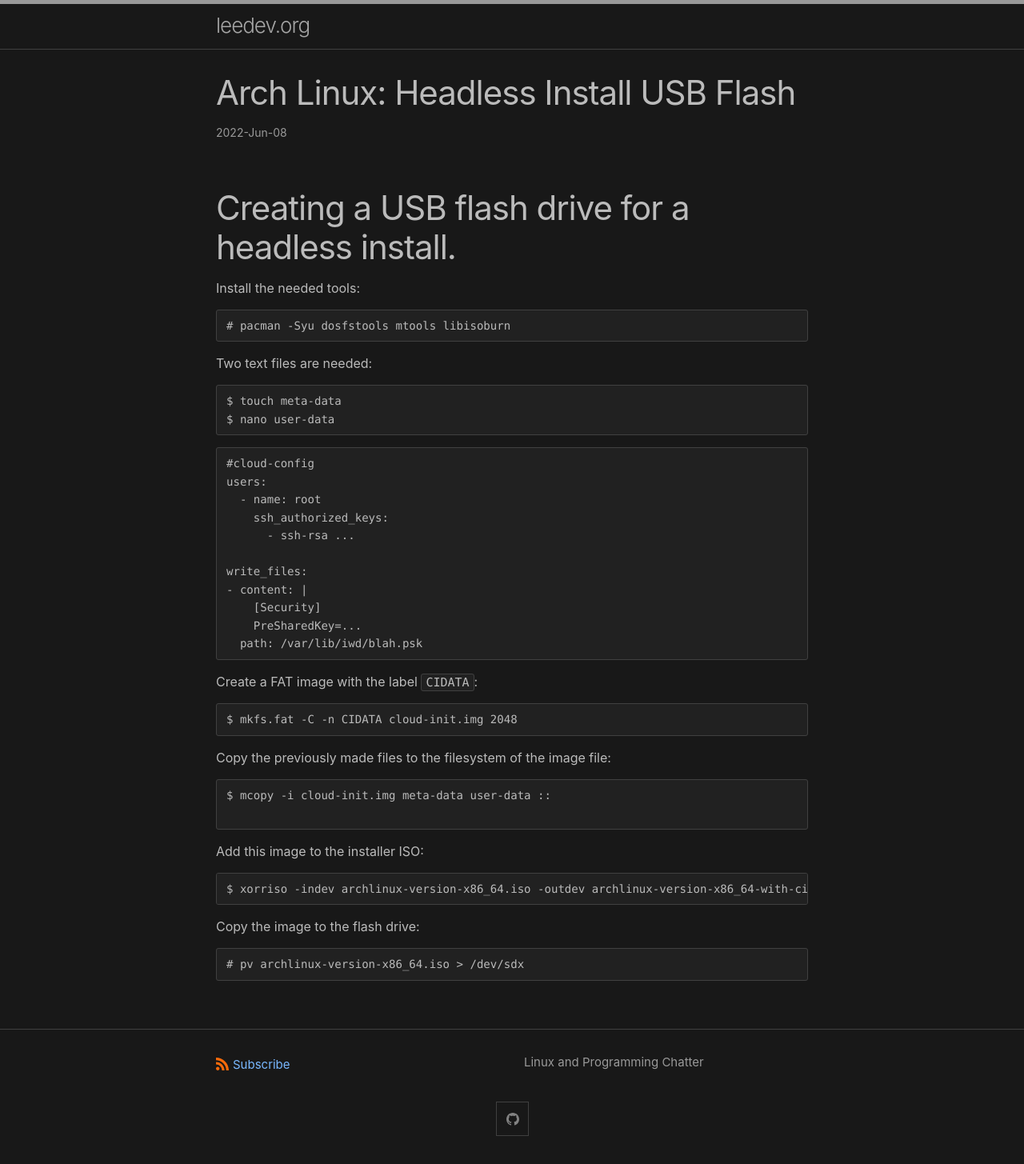
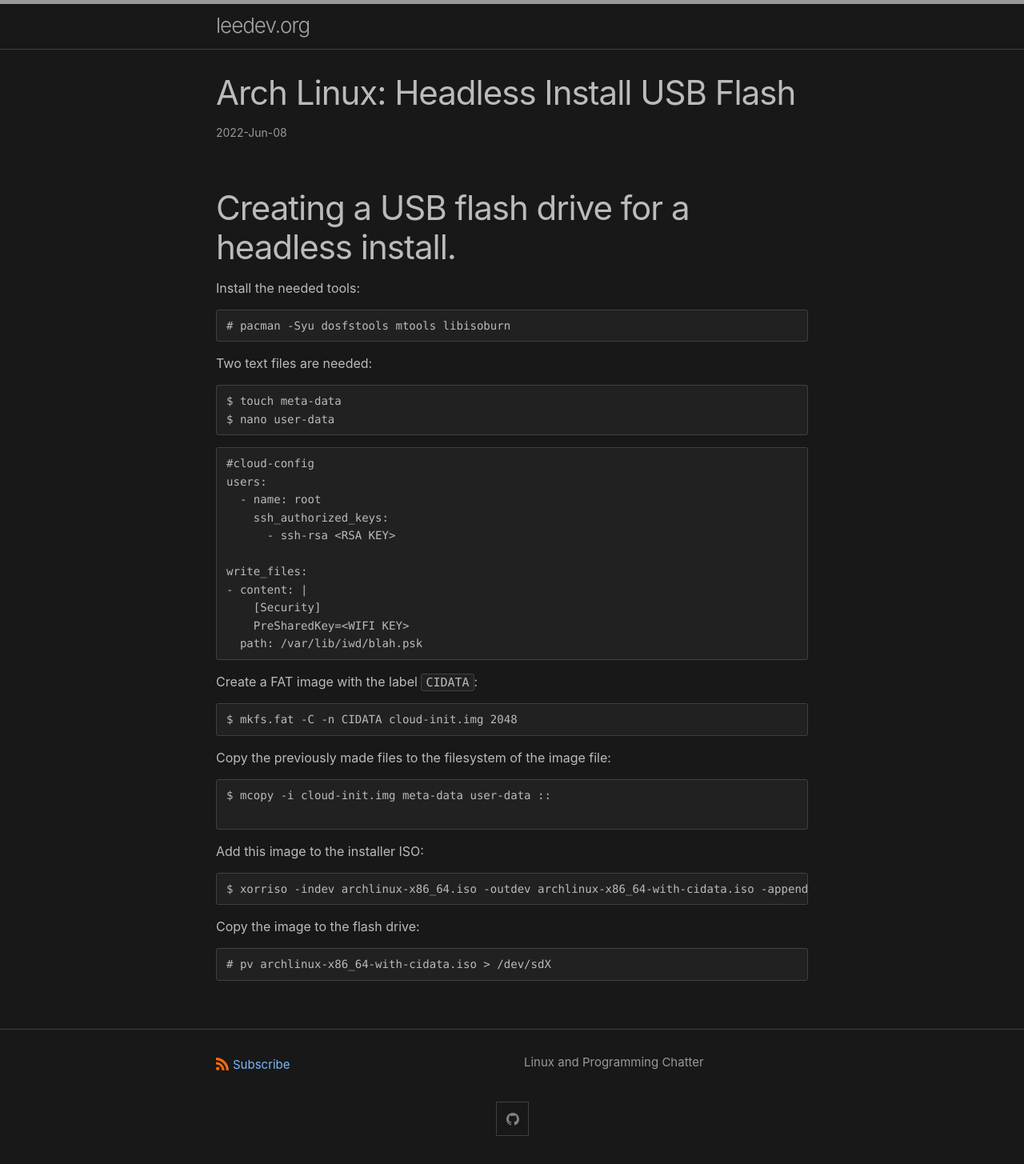
Before and after one commit to CurtisLeeBolin/leedev.org, a Jekyll site: the page built from _posts/2022-06-08-arch-linux-headless-install.md, in a window 1280 px wide. Shown: the whole page at 80% size. Built offline with Jekyll 4.4.1, drawn with Linux system fonts in a browser that asks for light colours.

Commit message:
Update 2022-06-08-arch-linux-headless-install.md

````diff
--- a/_posts/2022-06-08-arch-linux-headless-install.md
+++ b/_posts/2022-06-08-arch-linux-headless-install.md
@@ -24,12 +24,12 @@ $ nano user-data
 users:
   - name: root
     ssh_authorized_keys:
-      - ssh-rsa ...
+      - ssh-rsa <RSA KEY>
 
 write_files:
 - content: |
     [Security]
-    PreSharedKey=...
+    PreSharedKey=<WIFI KEY>
   path: /var/lib/iwd/blah.psk
 ```
 
@@ -49,11 +49,11 @@ $ mcopy -i cloud-init.img meta-data user-data ::
 Add this image to the installer ISO:
 
 ```
-$ xorriso -indev archlinux-version-x86_64.iso -outdev archlinux-version-x86_64-with-cidata.iso -append_partition 3 0x0c cloud-init.img -boot_image any replay
+$ xorriso -indev archlinux-x86_64.iso -outdev archlinux-x86_64-with-cidata.iso -append_partition 3 0x0c cloud-init.img -boot_image any replay
 ```
 
 Copy the image to the flash drive:
 
 ```
-# pv archlinux-version-x86_64.iso > /dev/sdx
+# pv archlinux-x86_64-with-cidata.iso > /dev/sdX
 ```
````
